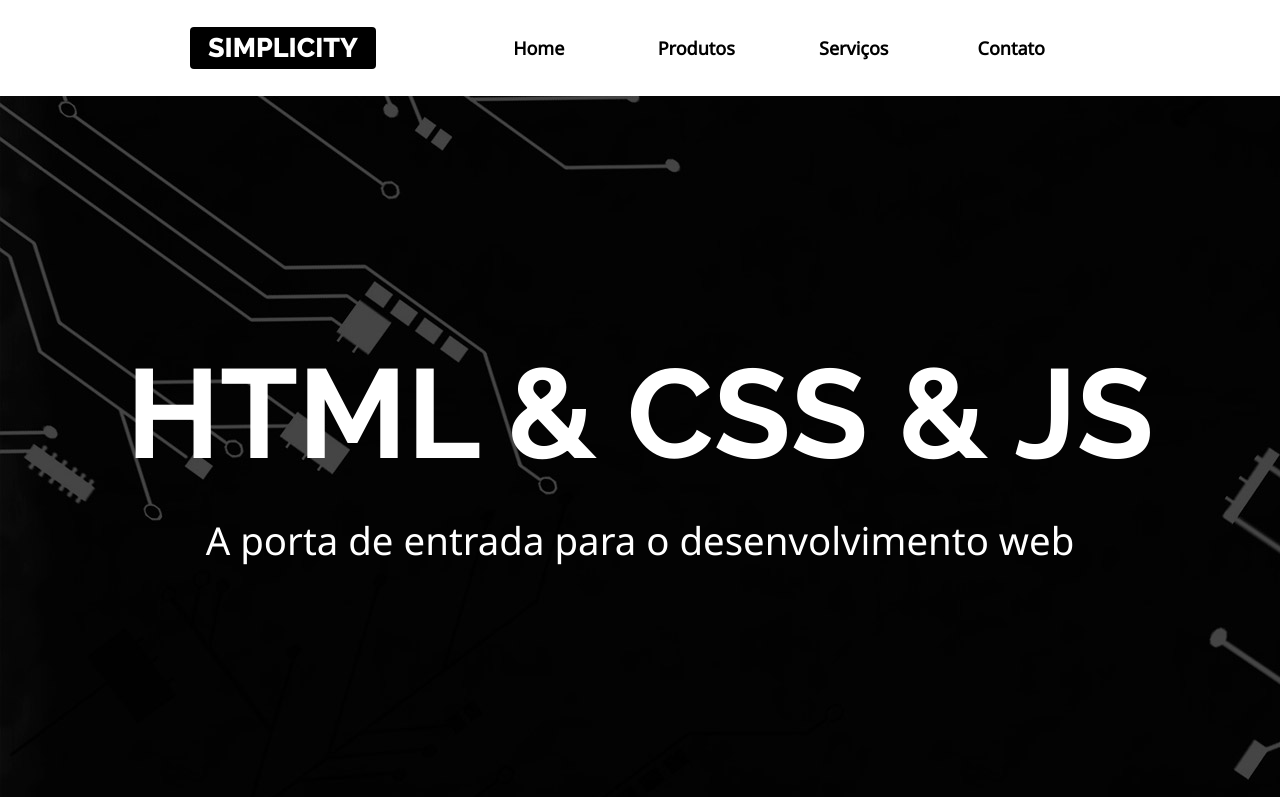
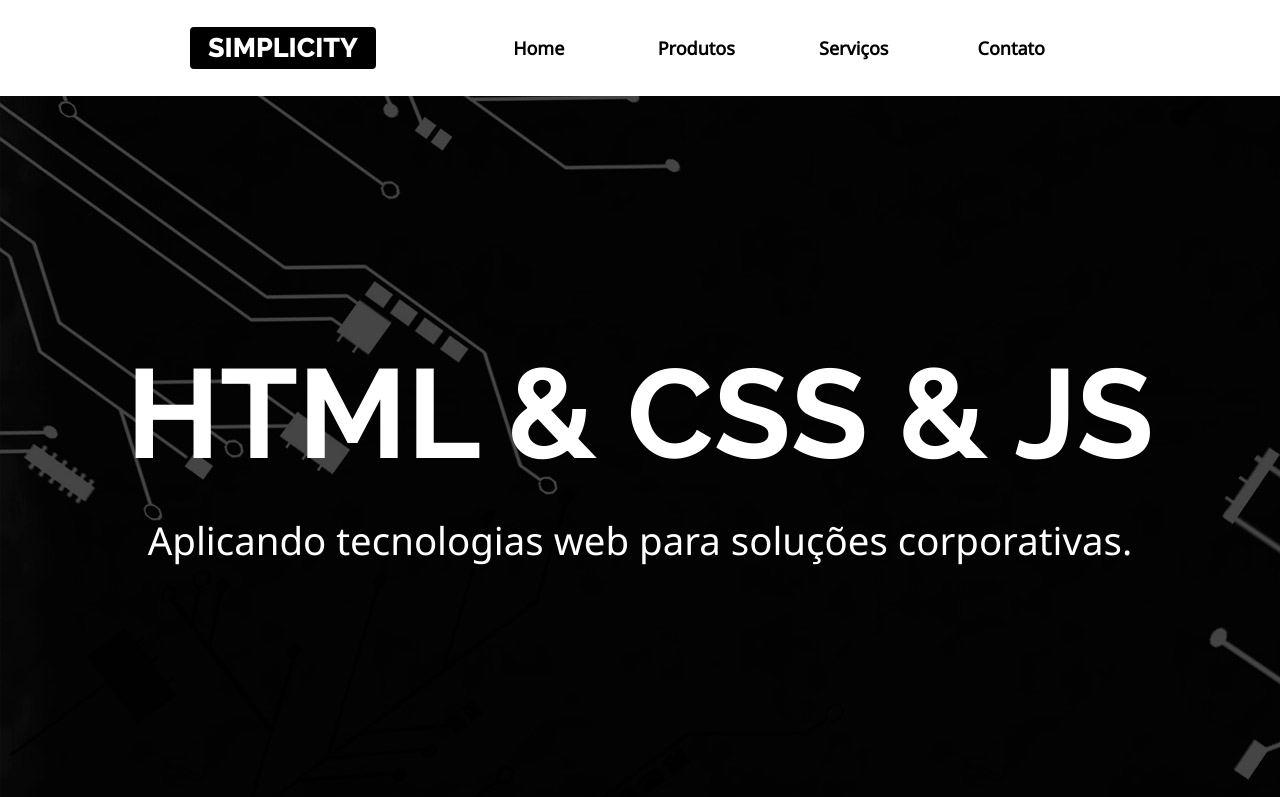
Before and after one commit to tiagoprogweb/simplicity, a plain HTML site: page index.html in a window 1280 px wide. Shown: the top 797 px of the page. Drawn offline with Linux system fonts and the light colour scheme.

Commit message:
Update index.html

```diff
--- a/index.html
+++ b/index.html
@@ -26,7 +26,7 @@
     <main>
         <article class="destaque">
             <h2>HTML & CSS & JS</h2>
-            <p>A porta de entrada para o desenvolvimento web</p>
+            <p>Aplicando tecnologias web para soluções corporativas.</p>
         </article>
 
         <article class="front-end limitador">
```
